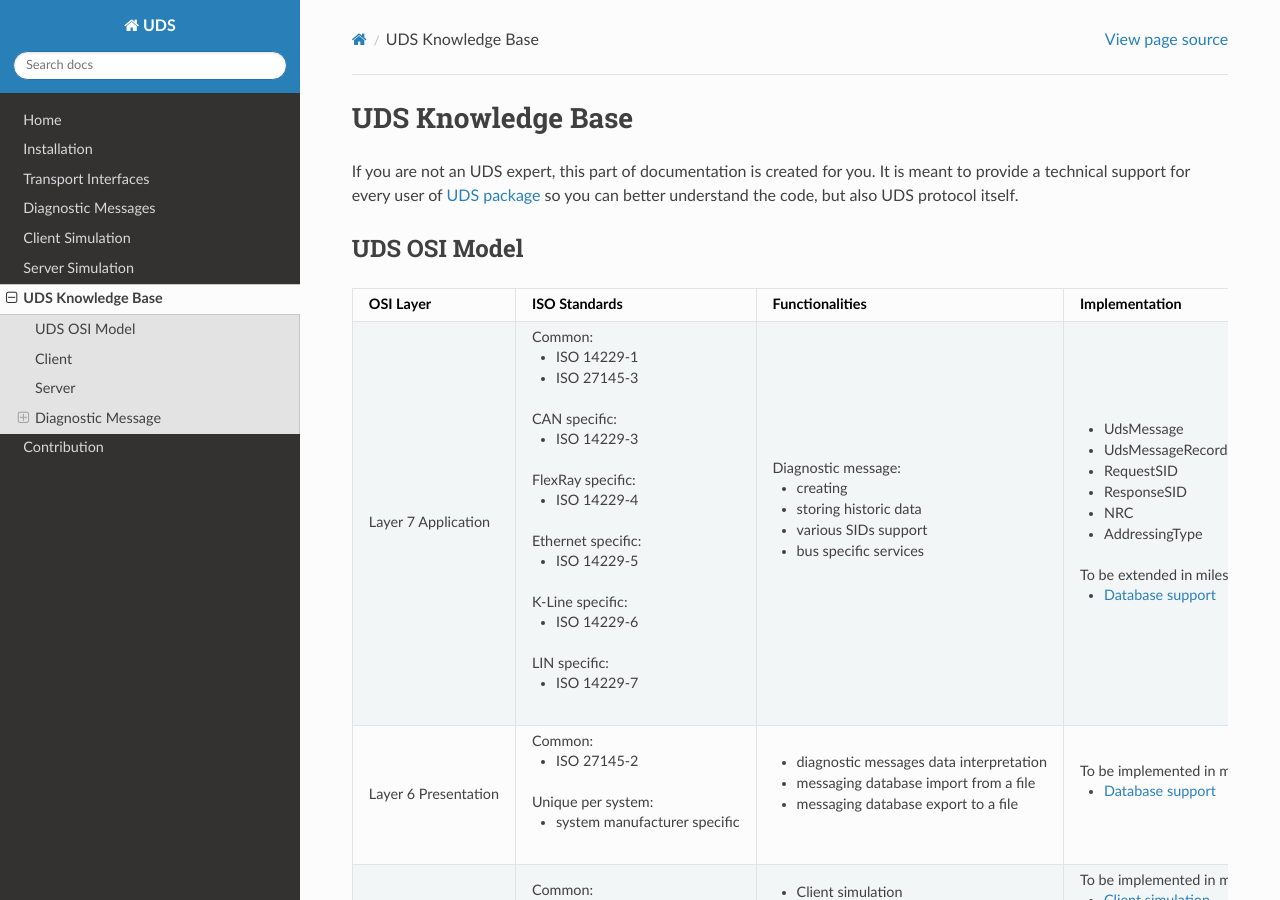
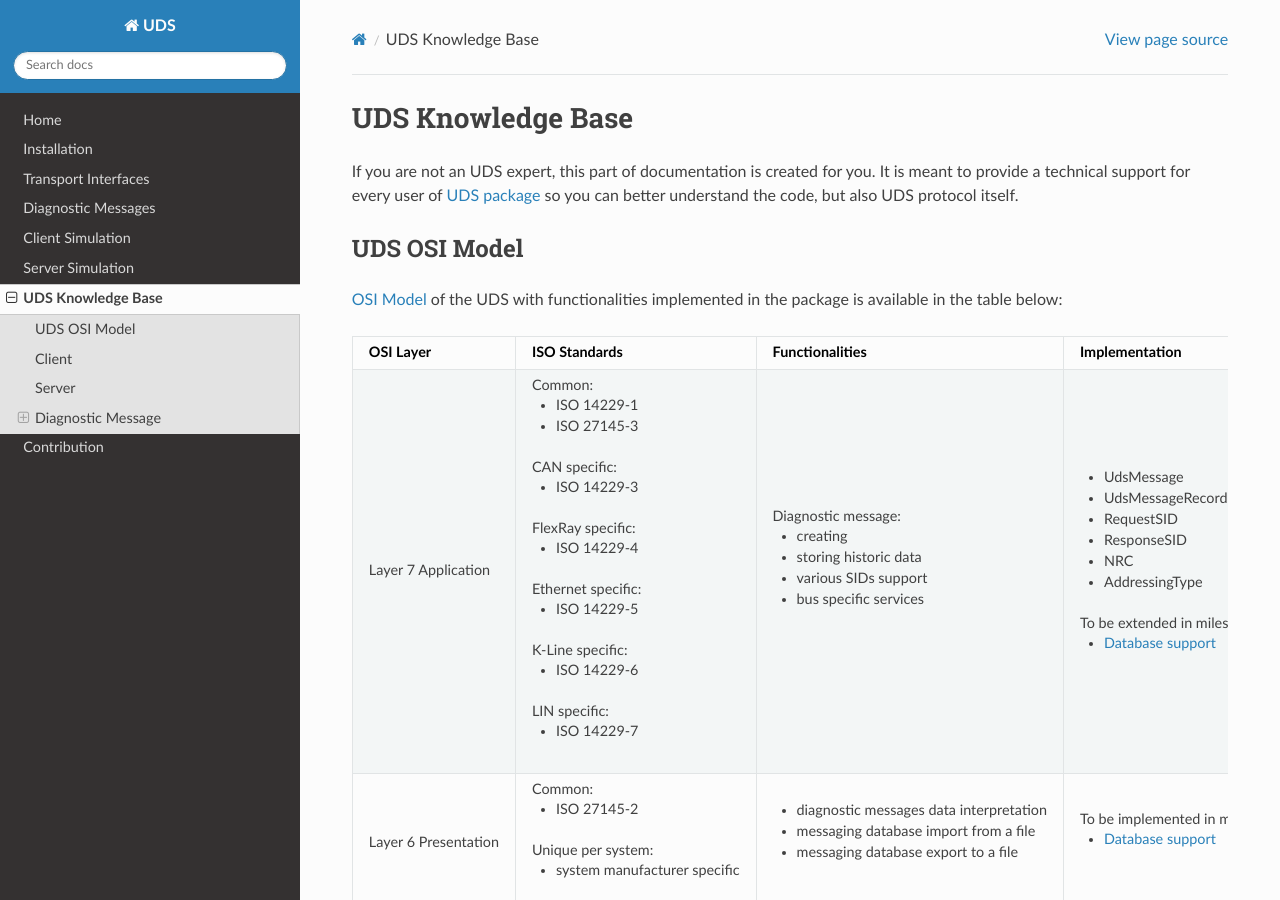
Before and after one commit to mdabrowski1990/uds, a Sphinx documentation site: the page built from docs/source/pages/knowledge_base.rst, in a window 1280 px wide and 900 px high. Built offline with Sphinx 7.4.7 and the Read the Docs theme 2.0.0, drawn with Linux system fonts in a browser that asks for light colours.

Commit message:
visual_update
minor tweaks

```diff
--- a/docs/source/index.rst
+++ b/docs/source/index.rst
@@ -16,7 +16,7 @@
 
 .. figure:: images/UDS_logo.PNG
     :alt: UDS
-    :width: 200px
+    :width: 25%
     :figclass: align-center
 
 
--- a/docs/source/pages/knowledge_base.rst
+++ b/docs/source/pages/knowledge_base.rst
@@ -7,6 +7,8 @@
 
 UDS OSI Model
 -------------
+`OSI Model <https://en.wikipedia.org/wiki/OSI_model>`_ of the UDS with functionalities implemented in the package is
+available in the table below:
 
 +--------------+--------------------------------+-------------------------------------------+-----------------------------------------------------------------------------+
 |   OSI Layer  |          ISO Standards         |              Functionalities              |                                Implementation                               |
@@ -812,8 +814,7 @@
     UDS Protocol Data Units on different layers of OSI Model.
 
 
-To summarize, we distinguish (in UDS package implementation) following entities that take part in UDS communication
-on different layers of UDS OSI model:
+To summarize, we distinguish (in UDS package implementation) following entities that take part in UDS communication on different layers of UDS OSI model:
  - `Diagnostic message`_ - also called 'Application Protocol Data Unit' (A_PDU)
  - `UDS packet`_ - also called 'Network Protocol Data Unit' (N_PDU). UDS packets types and transmission rules are bus
    specific and always fit into one frame.
```
